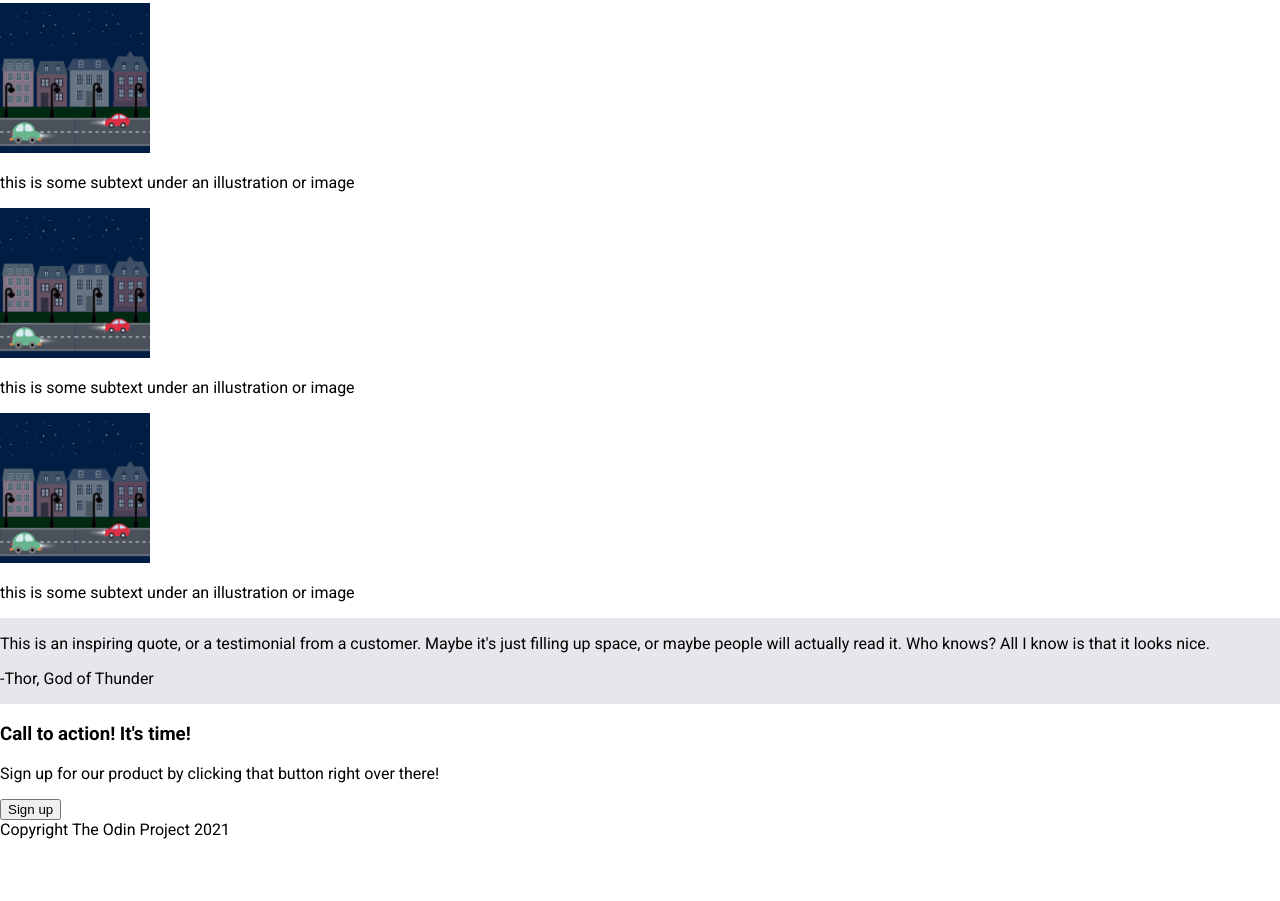
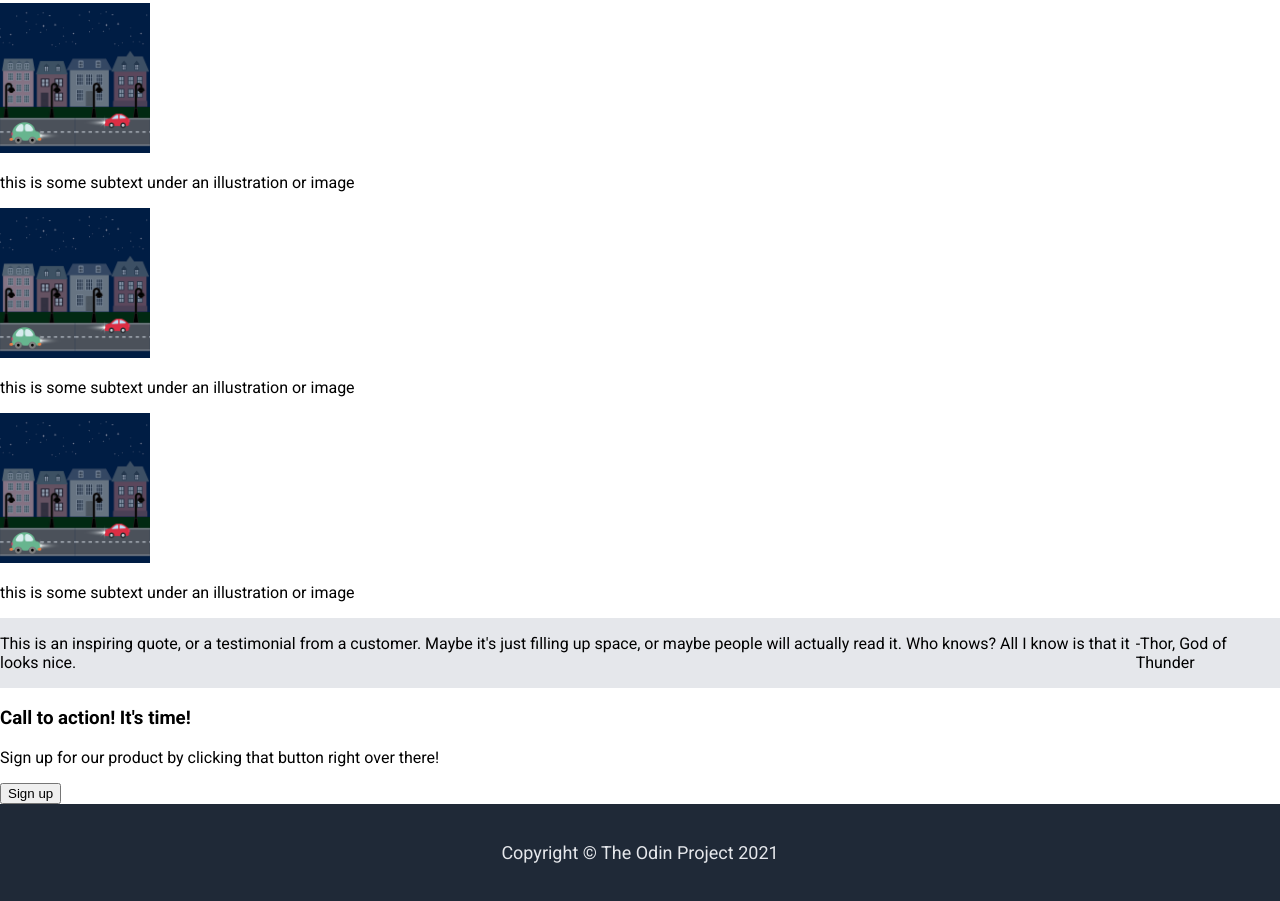
Before and after one commit to shioncm/odin-landing-page, a plain HTML site: page index.html in a window 1280 px wide. Shown: the part 812-1713 px from the top of the page. Before the commit the page ends 1651 px from the top, so only its background shows below. Drawn offline with Linux system fonts and the light colour scheme.

Commit message:
Finish footer

```diff
--- a/index.html
+++ b/index.html
@@ -48,7 +48,7 @@
         <button>Sign up</button>
     </div>
     <footer>
-        Copyright The Odin Project 2021
+        Copyright © The Odin Project 2021
     </footer>
 </body>
 </html>
--- a/style.css
+++ b/style.css
@@ -12,7 +12,6 @@ body {
 .header{
     flex: 2;
     background-color: #1f2937;
-    /* display: flex; */
 }
 
 .header h1 {
@@ -51,14 +50,25 @@ body {
 /* Gallery */
 
 .gallery{
-    flex: 2;
+    /* display: flex; */
 }
 
 /* Quote */
 
 .quote{
-    flex: 1;
+    display: flex;
     background-color: #e5e7eb;
+    justify-content: center;
 }
 
 /* Footer */
+
+footer{
+    display: flex;
+    justify-content: center;
+    padding-top: 3%;
+    padding-bottom: 3%;
+    background-color: #1f2937;
+    font-size: 18px;
+    color: #e5e7eb;
+}
```
